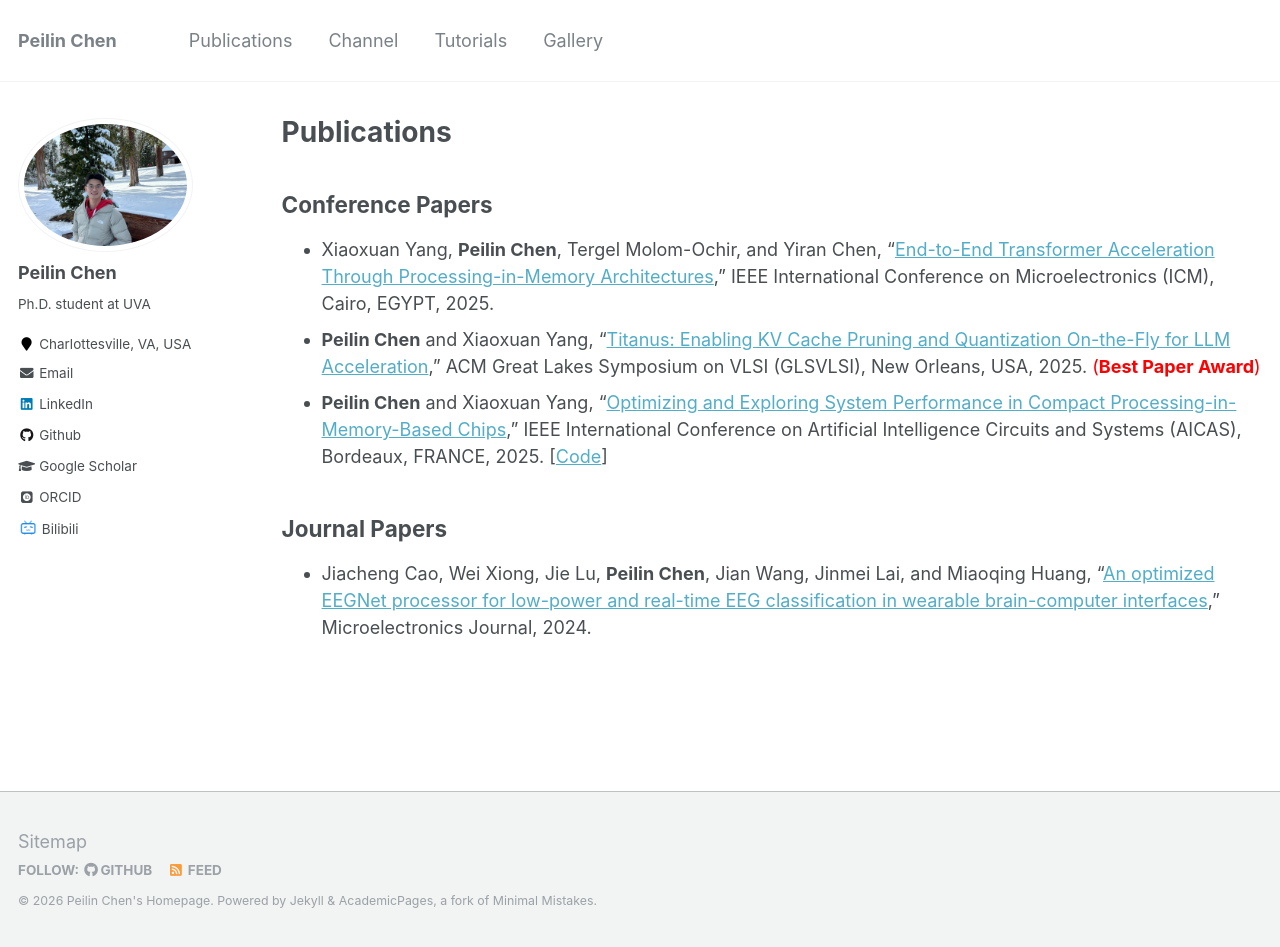
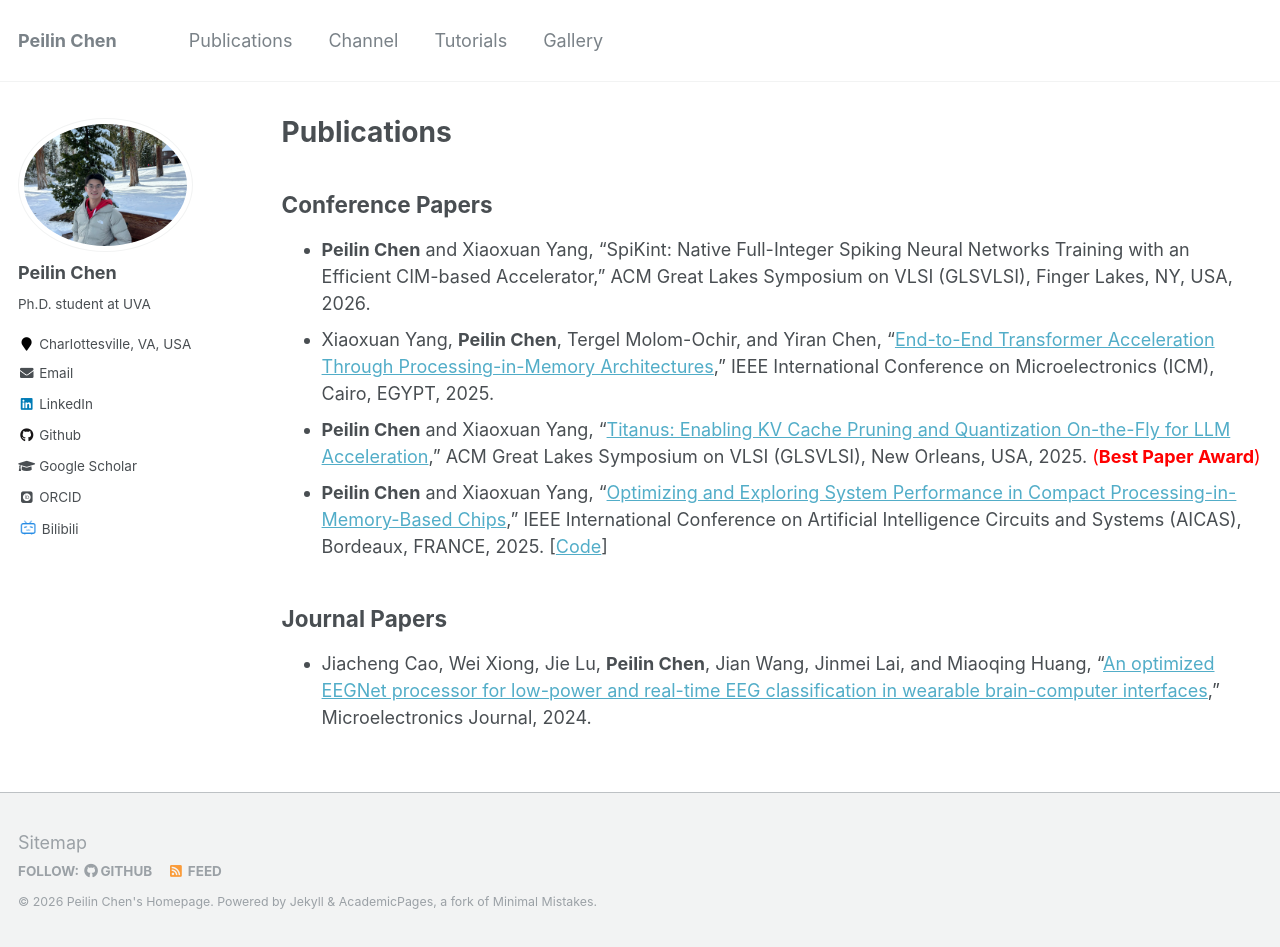
Before and after one commit to peilin-chen/peilin-chen.github.io, a Jekyll site: the page built from _pages/publications.md, in a window 1280 px wide and 947 px high. Built offline with Jekyll 4.4.1, drawn with Linux system fonts in a browser that asks for light colours; some web fonts are replaced.

Commit message:
Add new conference paper entry for 2026

```diff
--- a/_pages/publications.md
+++ b/_pages/publications.md
@@ -7,6 +7,7 @@ author_profile: true
 
 ## Conference Papers
 
+* **Peilin Chen** and Xiaoxuan Yang, "SpiKint: Native Full-Integer Spiking Neural Networks Training with an Efficient CIM-based Accelerator," ACM Great Lakes Symposium on VLSI (GLSVLSI), Finger Lakes, NY, USA, 2026.
 * Xiaoxuan Yang, **Peilin Chen**, Tergel Molom-Ochir, and Yiran Chen, "[End-to-End Transformer Acceleration Through Processing-in-Memory Architectures](https://ieeexplore.ieee.org/document/11322529)," IEEE International Conference on Microelectronics (ICM), Cairo, EGYPT, 2025.
 * **Peilin Chen** and Xiaoxuan Yang, "[Titanus: Enabling KV Cache Pruning and Quantization On-the-Fly for LLM Acceleration](https://arxiv.org/abs/2505.17787)," ACM Great Lakes Symposium on VLSI (GLSVLSI), New Orleans, USA, 2025. <span style="color: red;">(**Best Paper Award**)</span>
 * **Peilin Chen** and Xiaoxuan Yang, "[Optimizing and Exploring System Performance in Compact Processing-in-Memory-Based Chips](https://arxiv.org/abs/2502.21259)," IEEE International Conference on Artificial Intelligence Circuits and Systems (AICAS), Bordeaux, FRANCE, 2025. [[Code](https://github.com/peilin-chen/Compact-PIM-based-Design)]
```
